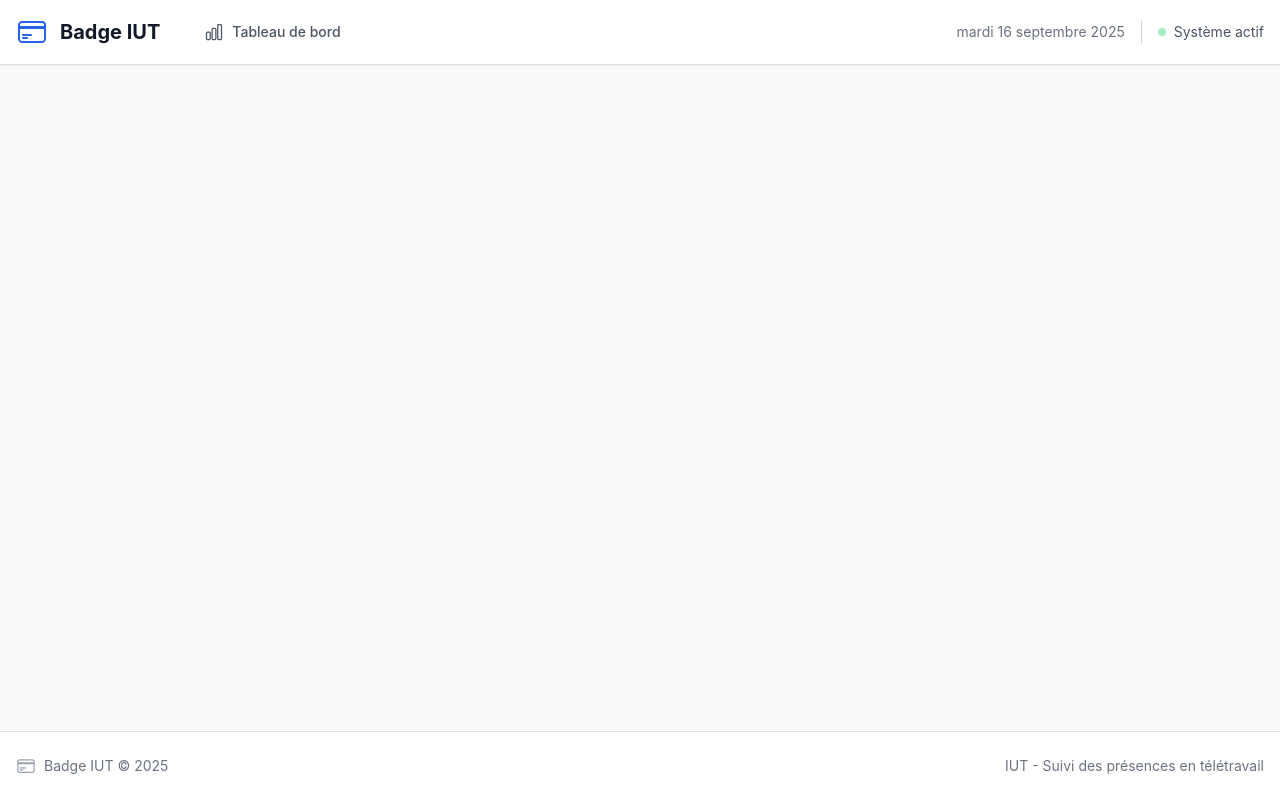
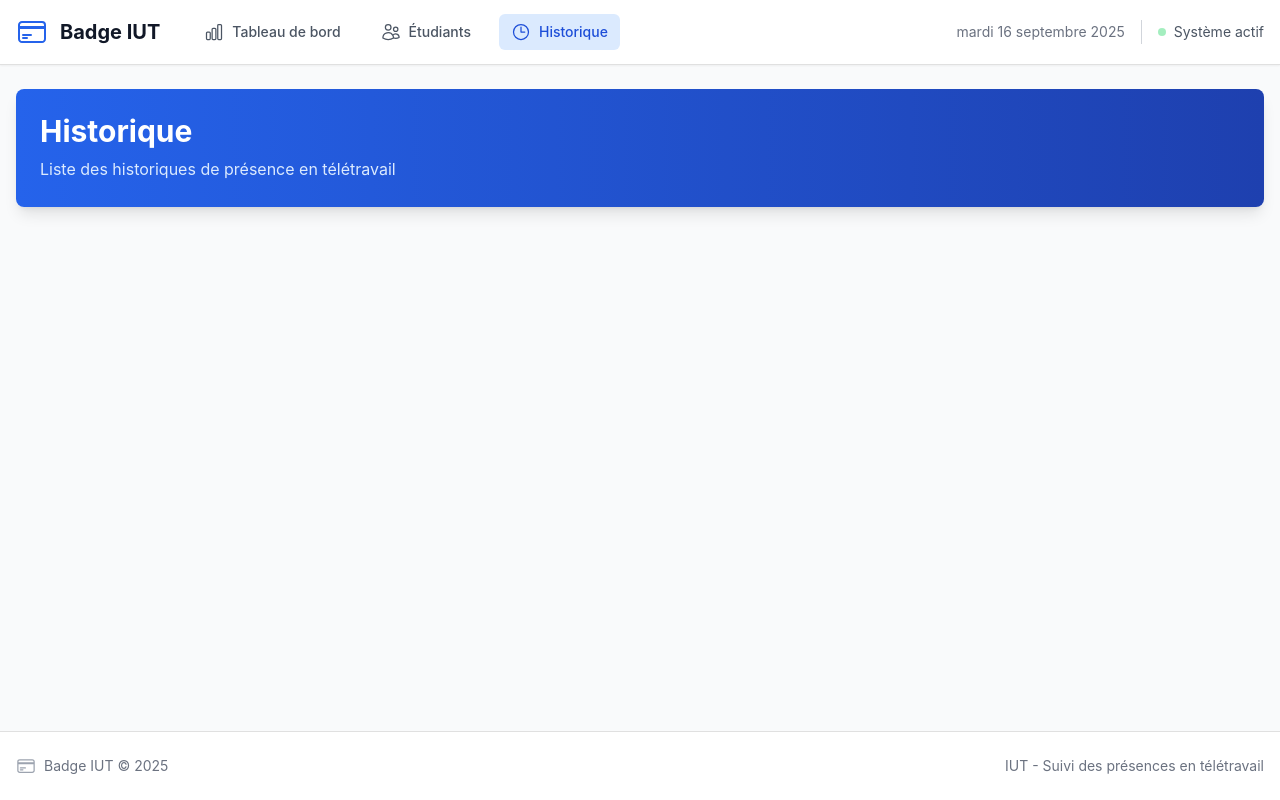
Before and after one commit to Aleksyc/frontend-iut-badge, a Vue app: page /historique in a window 1280 px wide. Built offline with nearby package versions, Linux system fonts and the light colour scheme.

Commit message:
[+] ajout route etudiant & historique

```diff
--- a/src/App.vue
+++ b/src/App.vue
@@ -93,11 +93,15 @@ import { fr } from 'date-fns/locale'
 import {
   CreditCardIcon,
   ChartBarIcon,
+  UsersIcon,
+  ClockIcon
 } from '@heroicons/vue/24/outline'
 
 
 const navigation = [
-  { name: 'Tableau de bord', href: '/', icon: ChartBarIcon }
+  { name: 'Tableau de bord', href: '/', icon: ChartBarIcon },
+  { name: 'Étudiants', href: '/etudiants', icon: UsersIcon },
+  { name: 'Historique', href: '/historique', icon: ClockIcon },
 ]
 
 function formatCurrentDate(): string {
--- a/src/router/index.ts
+++ b/src/router/index.ts
@@ -1,5 +1,7 @@
 import { createRouter, createWebHistory } from 'vue-router'
 import DashboardView from '../views/DashboardView.vue'
+import StudentsView from '../views/StudentsView.vue'
+import HistoryView from '../views/HistoryView.vue'
 
 const router = createRouter({
   history: createWebHistory(import.meta.env.BASE_URL),
@@ -9,6 +11,16 @@ const router = createRouter({
       name: 'dashboard',
       component: DashboardView
     },
+    {
+      path: '/etudiants',
+      name: 'students',
+      component: StudentsView
+    },
+    {
+      path: '/historique',
+      name: 'history',
+      component: HistoryView
+    }
   ]
 })
 
--- /dev/null
+++ b/src/views/HistoryView.vue
@@ -0,0 +1,12 @@
+<template>
+    <div class="space-y-6">
+        <!-- En-tête -->
+        <div class="bg-gradient-to-r from-blue-600 to-blue-800 rounded-lg shadow-lg p-6 text-white">
+            <h1 class="text-3xl font-bold mb-2">Historique</h1>
+            <p class="text-blue-100">Liste des historiques de présence en télétravail</p>
+        </div>
+    </div>
+</template>
+
+<script setup lang="ts">
+</script>
--- /dev/null
+++ b/src/views/StudentsView.vue
@@ -0,0 +1,12 @@
+<template>
+    <div class="space-y-6">
+        <!-- En-tête -->
+        <div class="bg-gradient-to-r from-blue-600 to-blue-800 rounded-lg shadow-lg p-6 text-white">
+            <h1 class="text-3xl font-bold mb-2">Étudiants</h1>
+            <p class="text-blue-100">Liste des étudiants en stage télétravail</p>
+        </div>
+    </div>
+</template>
+
+<script setup lang="ts">
+</script>
```
